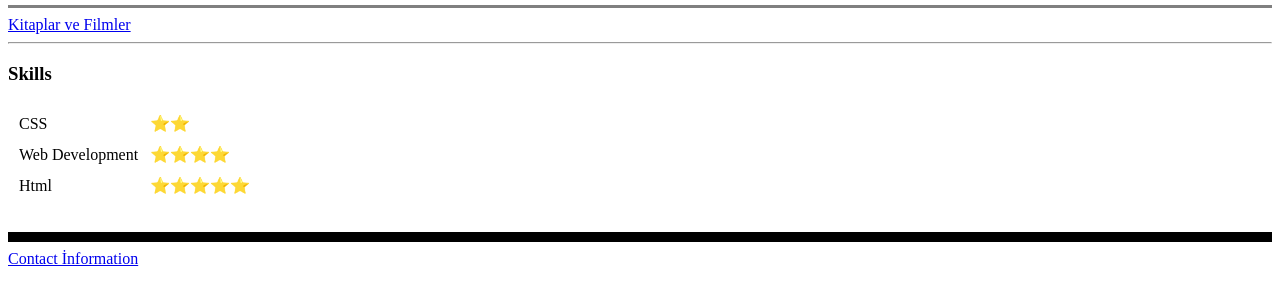
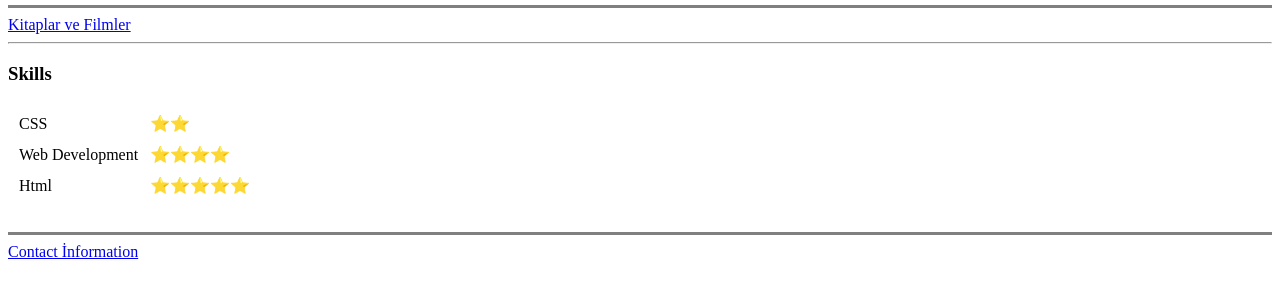
Before and after one commit to aayhangns/cv, a plain HTML site: page index.html in a window 1280 px wide. Shown: the part 201-506 px from the top of the page. Drawn offline with Linux system fonts and the light colour scheme.

Commit message:
çizgi inceltildi

```diff
--- a/index.html
+++ b/index.html
@@ -39,7 +39,7 @@
       </table>
 
 <br>
-<hr size="10" color="black">
+<hr size="3" noshade>
 <a href="contact information.html">Contact İnformation</a>
 
 
```
